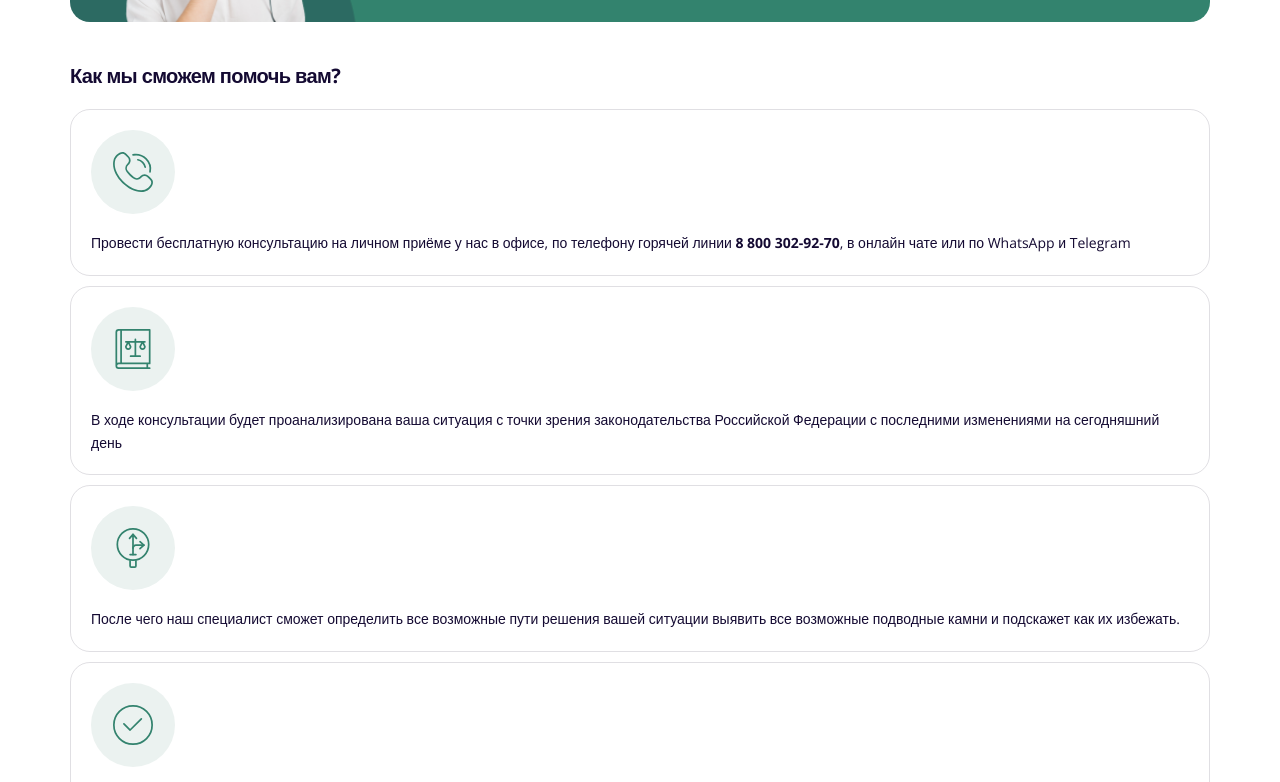
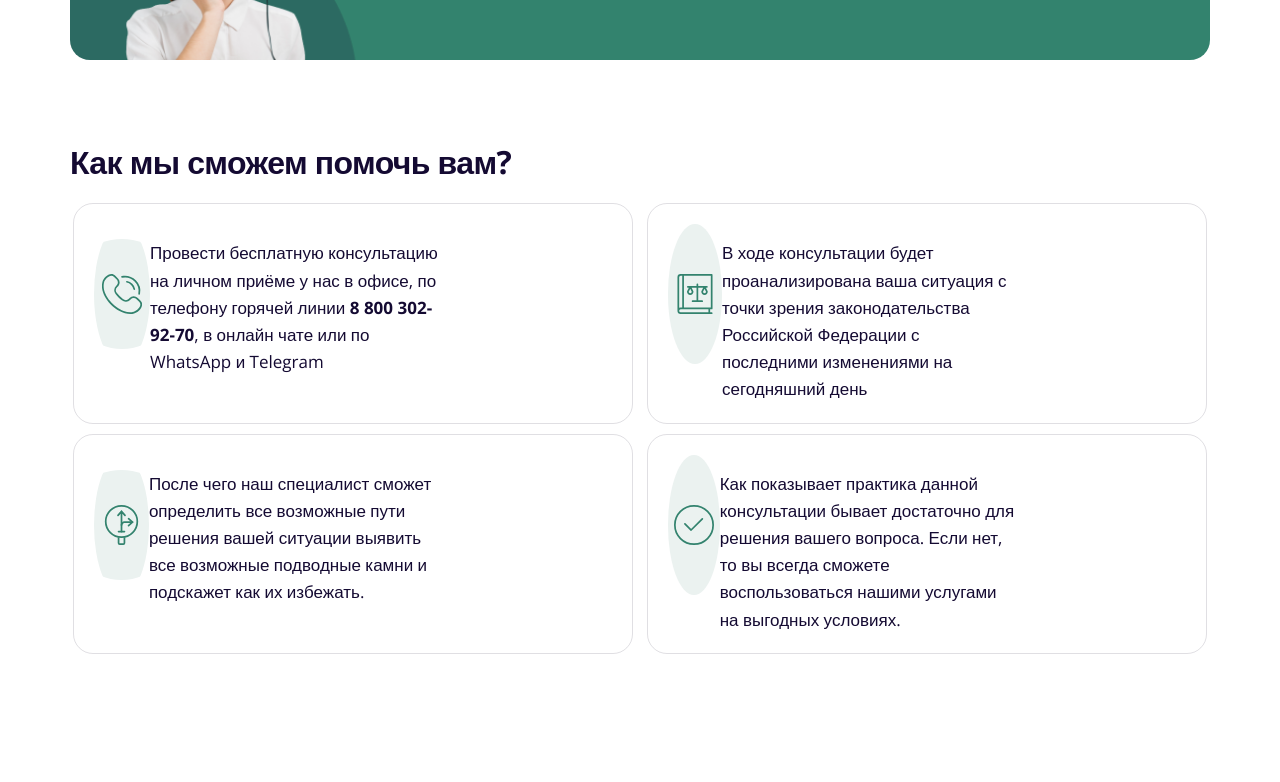
Before and after one commit to Dilmurod-Jumanazaov/lawyer-team, a plain HTML site: page index.html in a window 1280 px wide. Shown: the part 705-1487 px from the top of the page. After the commit the page ends 1439 px from the top, so only its background shows below. Drawn offline with Linux system fonts and the light colour scheme.

Commit message:
prepare to push

```diff
--- a/index.html
+++ b/index.html
@@ -232,34 +232,42 @@
         <ul class="services__list">
           <li class="services__item">
             <div class="services__text-box">
+              <div class="services__desc-wrap">
                 <p class="services__desc">
                   Провести бесплатную консультацию на личном приёме у нас в офисе,
                   по телефону горячей линии <strong class="services__text-phone">8 800 302-92-70</strong>, в онлайн чате или по WhatsApp и Telegram
                 </p>
               </div>
+            </div>
           </li>
           <li class="services__item">
             <div class="services__text-box services__text-box--second">
+              <div class="services__desc-wrap">
                 <p class="services__desc">
                   В ходе консультации будет проанализирована ваша ситуация с точки зрения
                   законодательства Российской Федерации с последними изменениями на сегодняшний день
                 </p>
               </div>
+            </div>
           </li>
           <li class="services__item">
             <div class="services__text-box services__text-box--three">
+              <div class="services__desc-wrap">
                 <p class="services__desc">
                   После чего наш специалист сможет определить все возможные пути решения вашей ситуации
                   выявить все возможные подводные камни и подскажет как их избежать.
                 </p>
               </div>
+            </div>
           </li>
           <li class="services__item">
             <div class="services__text-box services__text-box--four">
+              <div class="services__desc-wrap">
                 <p class="services__desc">
                   Как показывает практика данной консультации бывает достаточно для решения вашего вопроса.
                   Если нет, то вы всегда сможете воспользоваться нашими услугами на выгодных условиях.
                 </p>
+              </div>
             </div>
           </li>
         </ul>
--- a/scss/blocks/_article.scss
+++ b/scss/blocks/_article.scss
@@ -77,7 +77,7 @@
 }
 @include m.media (768px) {
   .site-article__wrapper {
-    padding-top: 38px;
+    padding-top: 30px;
     background-image: url("/images/articlebg.png");
     background-size: 320px 200px;
   }
--- a/scss/blocks/_help.scss
+++ b/scss/blocks/_help.scss
@@ -147,6 +147,9 @@
   .help {
     padding-bottom: 60px;
   }
+  .help__text {
+    font-size: 16px;
+  }
   .help__item {
     max-width: 275px;
     width: 100%;
@@ -165,6 +168,9 @@
   }
 }
 @include m.media (855px) {
+  .help__text {
+    font-size: 17px;
+  }
   .help__item:nth-child(3) {
     margin-bottom: 10px;
   }
--- a/scss/blocks/_services.scss
+++ b/scss/blocks/_services.scss
@@ -13,9 +13,14 @@
   color: var(--main-black-color);
 }
 .services__list {
+  @include m.flexbox();
+  flex-wrap: wrap;
   @include m.list-remove;
 }
 .services__item {
+  max-width: 550px;
+  width: 100%;
+  margin: 0 auto;
   margin-bottom: 10px;
   padding: 20px;
   border: 1px solid rgba(47, 43, 67, 0.15);
@@ -23,8 +28,6 @@
 }
 .services__item:last-child {
   margin-bottom: 0;
-}
-.services__text-box {
 }
 .services__text-box::before {
   @include m.pseudo-element(54px, 54px);
@@ -66,3 +69,70 @@
     font-size: 14px;
   }
 }
+@include m.media (590px) {
+  .services__item:nth-child(3) {
+    margin-bottom: 0;
+  }
+}
+@include m.media (600px) {
+  .services__title {
+    font-size: 26px;
+    text-align: center;
+  }
+  .services__item {
+    max-width: 275px;
+    width: 100%;
+  }
+  .services__item:first-child {
+    margin-right: 10px;
+  }
+  .services__item:nth-child(3) {
+    margin-right: 10px;
+  }
+}
+@include m.media (885px) {
+  .services__title {
+    font-size: 32px;
+  }
+  .services__item {
+    max-width: 400px;
+    width: 100%;
+    margin: 0 auto;
+  }
+  .services__item:nth-child(1) {
+    margin-right: 10px;
+    margin-bottom: 10px;
+  }
+  .services__item:nth-child(2) {
+    margin-bottom: 10px;
+  }
+  .services__item:nth-child(3) {
+    margin-right: 10px;
+  }
+  .services__desc {
+    font-size: 17px;
+  }
+}
+@include m.media (1170px) {
+  .services {
+    padding-top: 80px;
+    padding-bottom: 80px;
+  }
+  .services__title {
+    text-align: start;
+  }
+  .services__item {
+    max-width: 560px;
+    width: 100%;
+  }
+  .services__text-box {
+    display: flex;
+    justify-content: space-between;
+    max-width: 350px;
+    width: 100%;
+  }
+  .services__text-box::before {
+    width: 110px;
+    height: 110px;
+  }
+}
```
Also changed, not shown: css/main.css, 1 other file. Lines whose indentation alone changed are shown as unchanged.
